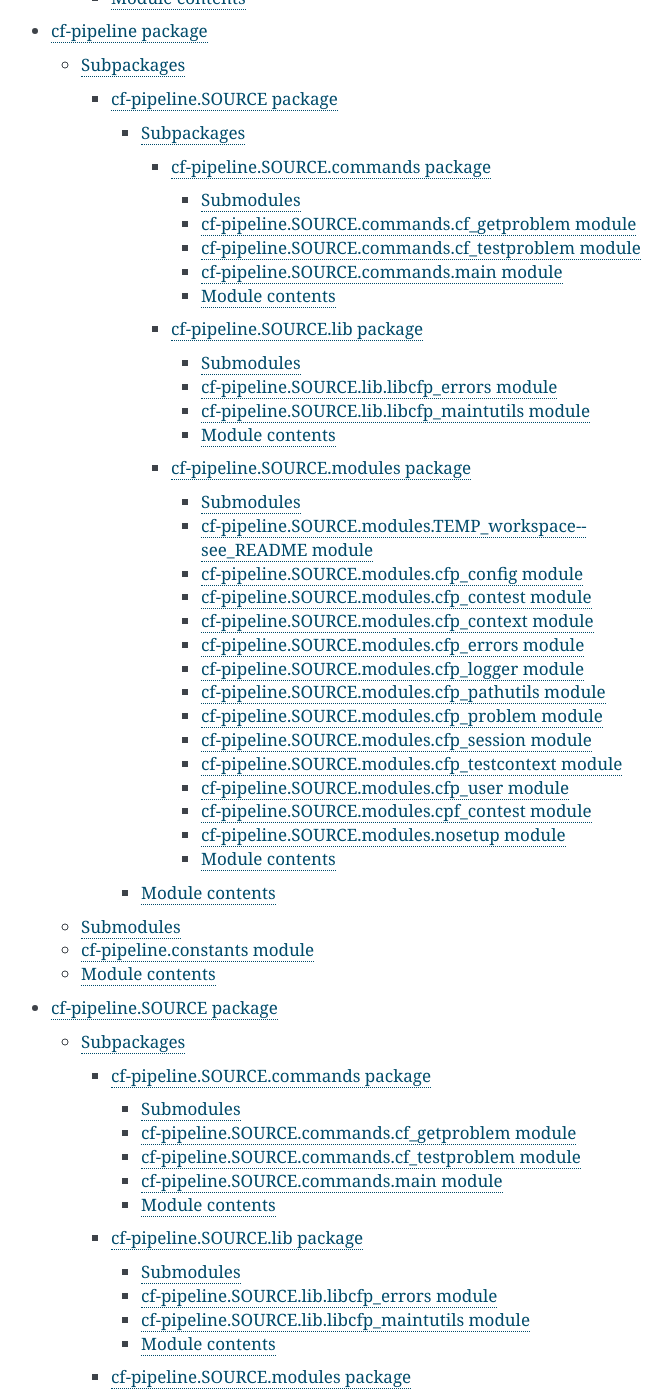
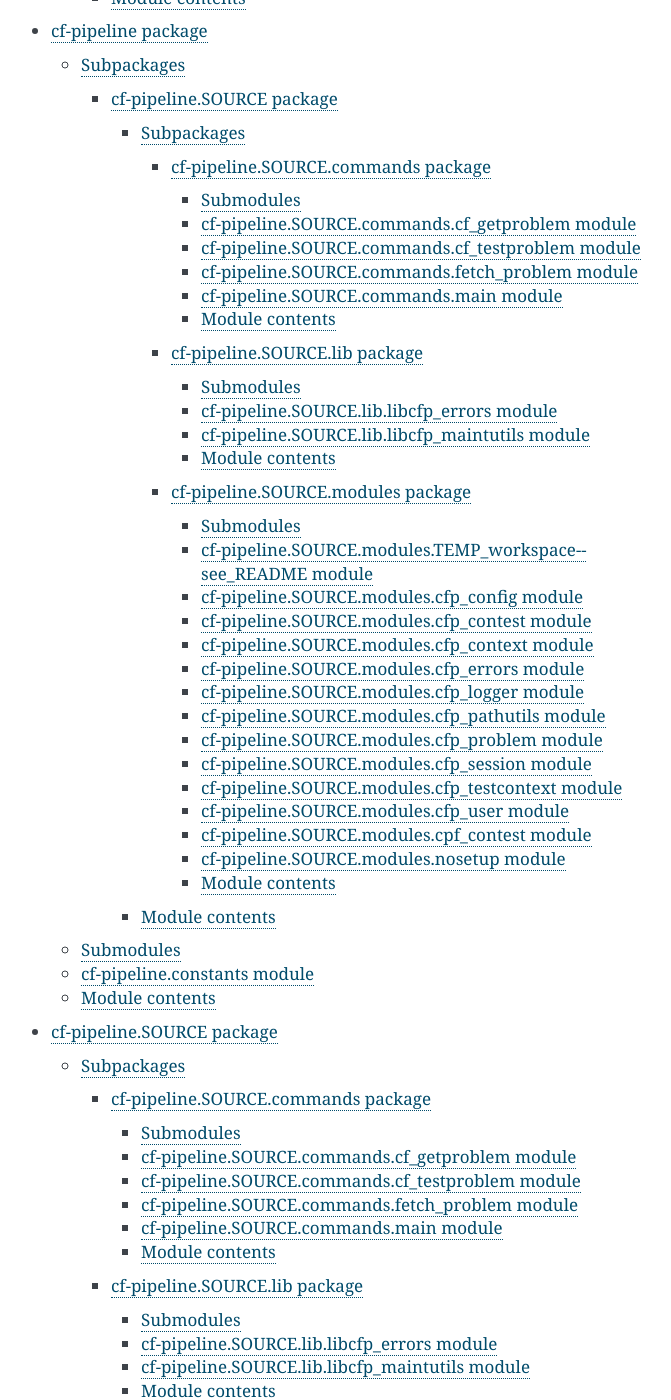
Before and after one commit to lifeModder19135/cf-pipeline, a Sphinx documentation site: the page built from DOCS/index.rst, in a window 1280 px wide and 1400 px high, scrolled down 546 px. Shown: the whole window, without its empty margins (399-1070 px from the left). Built offline with Sphinx 7.4.7, drawn with Linux system fonts in a browser that asks for light colours.

Commit message:
05082025_--_project_--_sphinx_update:
    - retried building sphinx docs
        - unsuccessful but rst files updated due to changes in the project

```diff
--- a/DOCS/cf-pipeline.SOURCE.commands.rst
+++ b/DOCS/cf-pipeline.SOURCE.commands.rst
@@ -20,6 +20,14 @@ cf\-pipeline.SOURCE.commands.cf\_testproblem module
    :show-inheritance:
    :undoc-members:
 
+cf\-pipeline.SOURCE.commands.fetch\_problem module
+--------------------------------------------------
+
+.. automodule:: cf-pipeline.SOURCE.commands.fetch_problem
+   :members:
+   :show-inheritance:
+   :undoc-members:
+
 cf\-pipeline.SOURCE.commands.main module
 ----------------------------------------
 
--- a/DOCS/conf.py
+++ b/DOCS/conf.py
@@ -7,13 +7,14 @@
 import os
 import sys
 sys.path.insert(0, os.path.abspath('..'))
+sys.path.insert(0, os.path.abspath('../SOURCE'))
 sys.path.insert(0, os.path.abspath('../SOURCE/modules/'))
 sys.path.insert(0, os.path.abspath('../SOURCE/modules/cfp_context.py'))
-sys.path.insert(0, os.path.abspath('../../SOURCE'))
-# for x in os.walk('../SOURCE'):
-#   sys.path.insert(0, x[0])
+for x in os.walk('../SOURCE'):
+  sys.path.insert(0, x[0])
 
 from SOURCE.modules import cfp_config, cfp_contest, cfp_context, cfp_errors, cfp_logger, cfp_pathutils, cfp_problem, cfp_session, cfp_testcontext, cfp_user
+from SOURCE.commands import cf_getproblem, cf_testproblem, fetch_problem, main
 
 # -- Project information -----------------------------------------------------
 # https://www.sphinx-doc.org/en/master/usage/configuration.html#project-information
```
